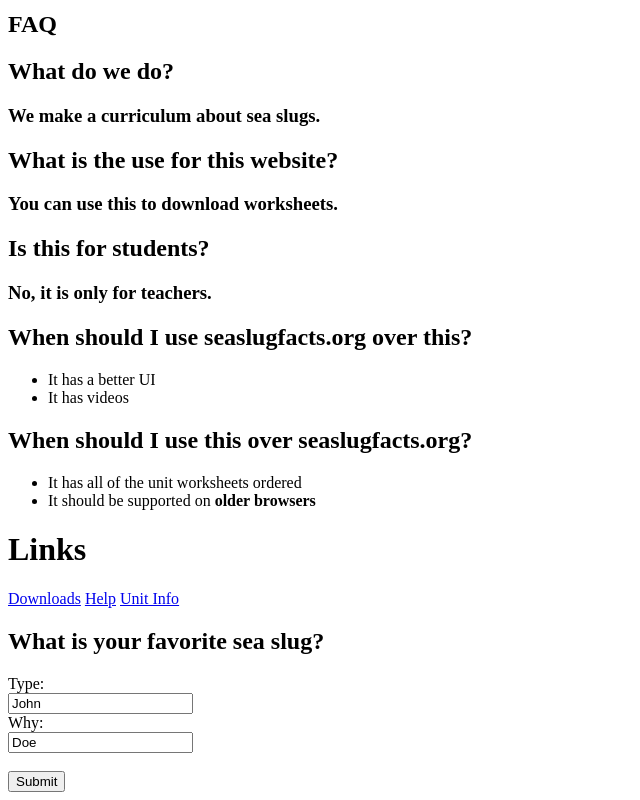
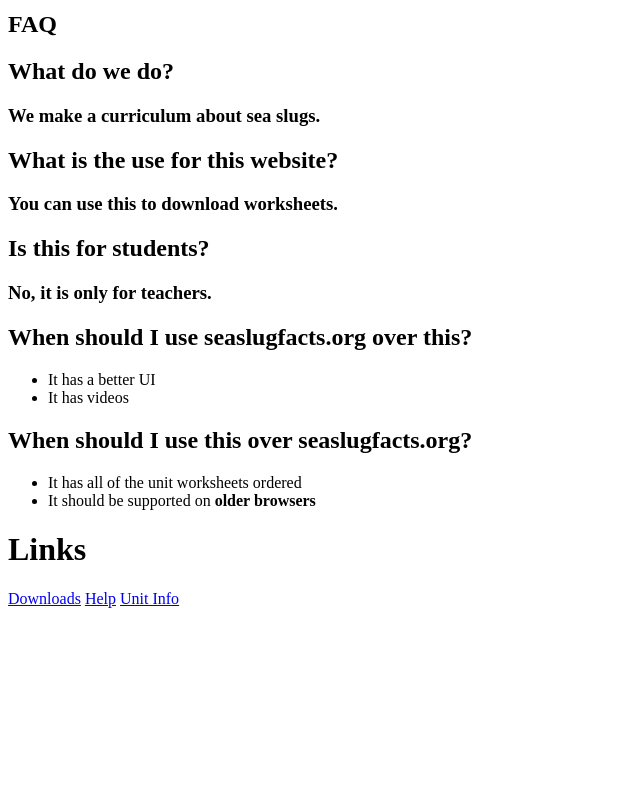
Before and after one commit to seaslugfacts/seaslugfacts, a plain HTML site: page index.html in a window 1280 px wide. Shown: the part 349-1149 px from the top of the page, without its empty margins (0-640 px from the left). After the commit the page ends 965 px from the top, so only its background shows below. Drawn offline with Linux system fonts and the light colour scheme.

Commit message:
Update index.html

```diff
--- a/index.html
+++ b/index.html
@@ -31,15 +31,3 @@
 <a href="unit downloads.html">Downloads</a>
 <a href="help.html">Help</a>
 <a href="unit info.html">Unit Info</a>
-<html>
-<body>
-
-<h2>What is your favorite sea slug?</h2>
-
-
-  <label for="fname">Type:</label><br>
-  <input type="text" id="fname" name="fname" value="John"><br>
-  <label for="lname">Why:</label><br>
-  <input type="text" id="lname" name="lname" value="Doe"><br><br>
-  <input type="submit" value="Submit">
-</form>
```
